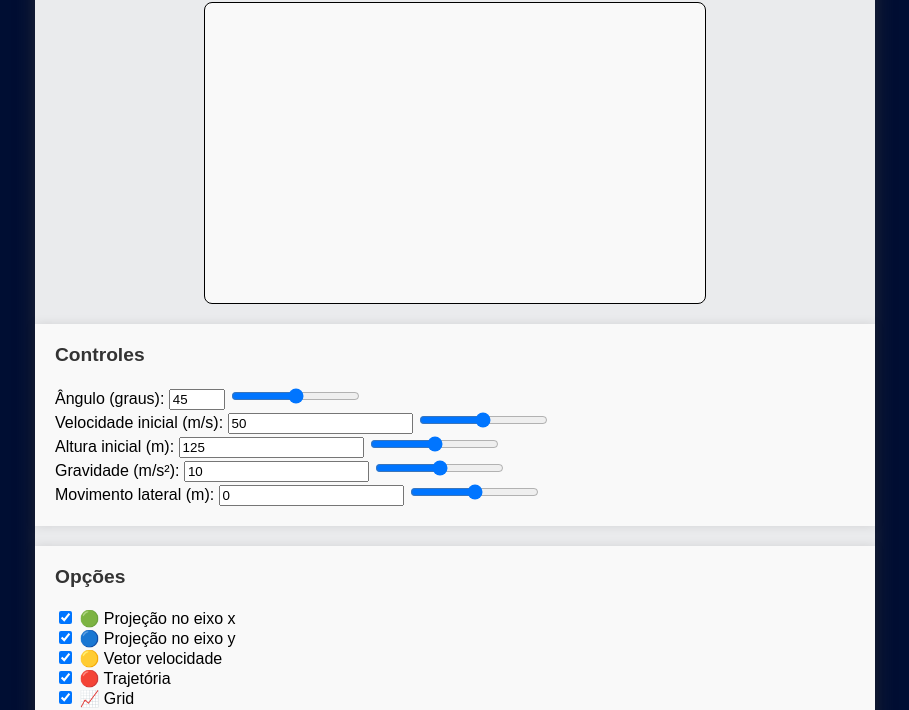
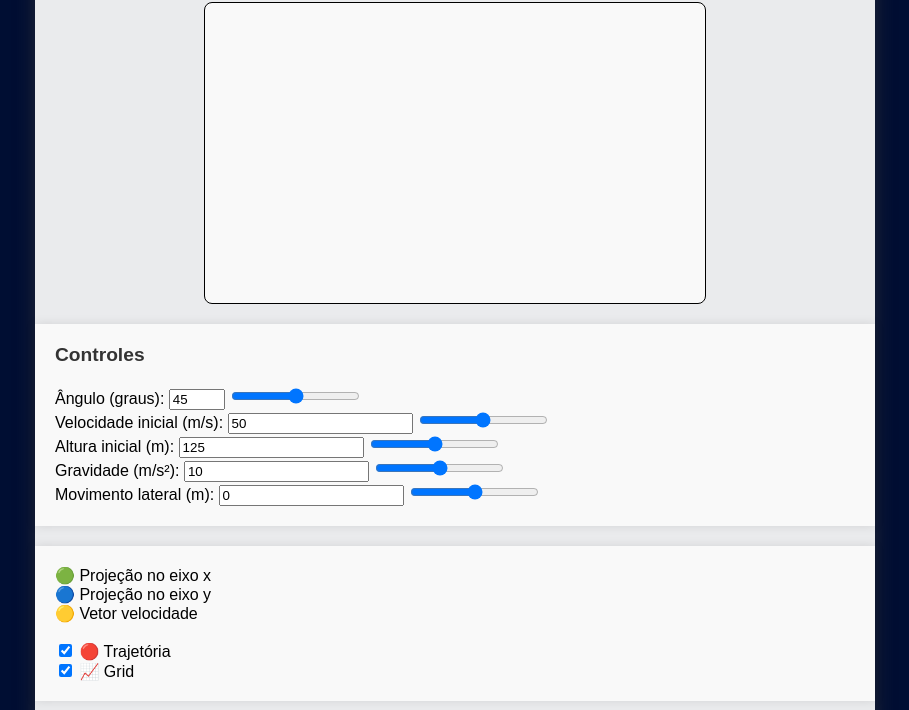
Before and after one commit to Luann8/trabalho-simulador-fisica, a plain HTML site: page index.html in a window 1280 px wide. Shown: the part 95-805 px from the top of the page, without its empty margins (185-1094 px from the left). Drawn offline with Linux system fonts and the light colour scheme.

Commit message:
Update index.html

```diff
--- a/index.html
+++ b/index.html
@@ -180,19 +180,16 @@
         <input type="range" id="moveRange" min="-250" max="250" step="1">
       </div>
       <div class="options">
-        <h2>Opções</h2>
         <div class="checkbox-label">
-          <input type="checkbox" id="projectionXCheckbox" checked>
-          <label for="projectionXCheckbox">🟢 Projeção no eixo x</label>
+          🟢 Projeção no eixo x
         </div>
         <div class="checkbox-label">
-          <input type="checkbox" id="projectionYCheckbox" checked>
-          <label for="projectionYCheckbox">🔵 Projeção no eixo y</label>
+          🔵 Projeção no eixo y
         </div>
         <div class="checkbox-label">
-          <input type="checkbox" id="velocityVectorCheckbox" checked>
-          <label for="velocityVectorCheckbox">🟡 Vetor velocidade</label>
+          🟡 Vetor velocidade
         </div>
+        <br>
         <div class="checkbox-label">
           <input type="checkbox" id="trajectoryCheckbox" checked>
           <label for="trajectoryCheckbox">🔴 Trajetória</label>
```
